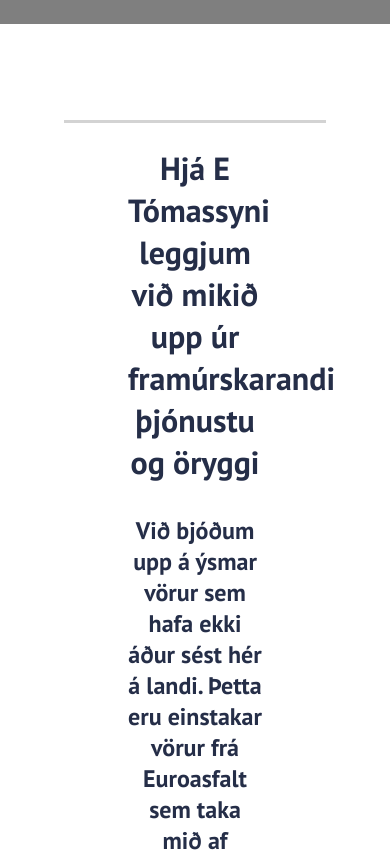
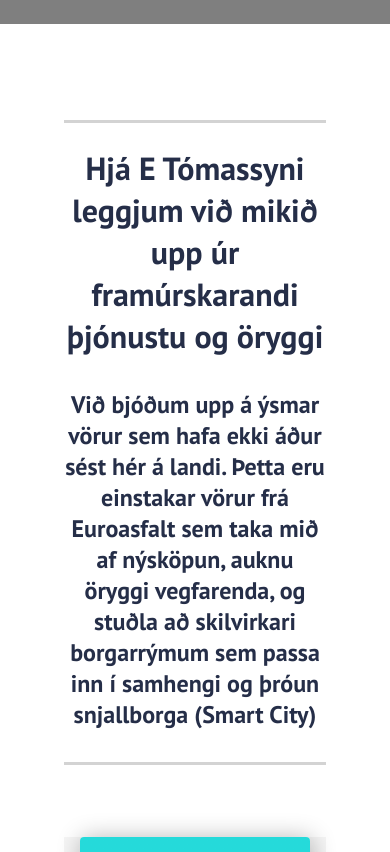
Before and after one commit to emilalfredsson/react-website-et, a React (Create React App) app in the folder react-website-et/: page /safety in a window 390 px wide. Shown: the part 900-1752 px from the top of the page. Built offline with nearby package versions, Linux system fonts and the light colour scheme; grey boxes are pictures that could not be loaded.

Commit message:
phone fix2

```diff
--- a/react-website-et/src/components/SafetySection.css
+++ b/react-website-et/src/components/SafetySection.css
@@ -199,4 +199,9 @@
       font-size: 30px;
     }
 
+    .safety__box {
+      padding-left: 0;
+      padding-right: 0;
+    }
+
   }
```
